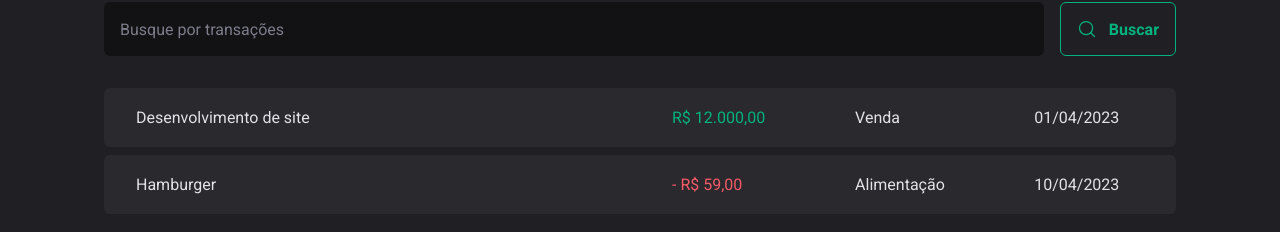
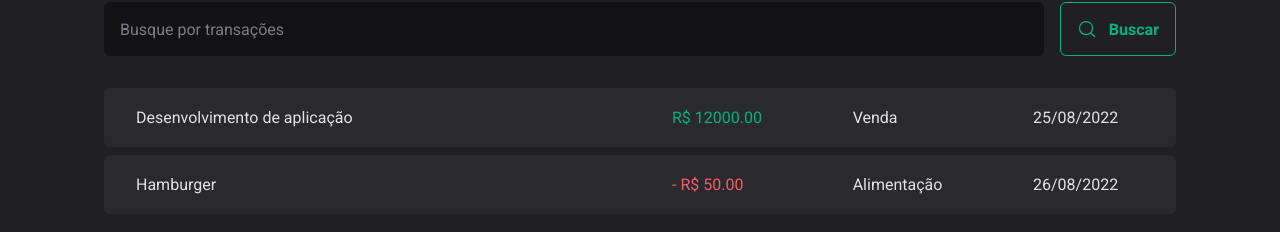
Before and after one commit to felipemjesus/rocketseat-reactjs, a React (Vite) app in the folder aulas/03-consumo-de-api/: page / in a window 1280 px wide. Shown: the part 342-574 px from the top of the page. Built offline with nearby package versions, Linux system fonts and the light colour scheme; data requests are answered from the project's data file.

Commit message:
Aula - Realizando requisição HTTP

```diff
--- a/aulas/03-consumo-de-api/src/pages/Transactions/index.tsx
+++ b/aulas/03-consumo-de-api/src/pages/Transactions/index.tsx
@@ -1,9 +1,31 @@
+import { useEffect, useState } from "react";
 import { Header } from "../../components/Header";
 import { Summary } from "../../components/Summary";
 import { SearchForm } from "./SearchForm";
 import { PriceHighlight, TransactionsContainer, TransactionsTable } from "./styles";
 
+interface Transaction {
+  id: number;
+  description: string;
+  type: 'income' | 'outcome';
+  price: number;
+  category: string;
+  createdAt: string;
+}
+
 export function Transactions() {
+  const [transactions, setTransactions] = useState<Transaction[]>([]);
+
+  const loadTransactions = async () => {
+    const response = await fetch('http://localhost:3333/transactions');
+    const data = await response.json();
+    setTransactions(data);
+  };
+
+  useEffect(() => {
+    loadTransactions();
+  }, []);
+
   return (
     <div>
       <Header />
@@ -14,26 +36,18 @@ export function Transactions() {
 
         <TransactionsTable>
           <tbody>
-            <tr>
-              <td width="50%">Desenvolvimento de site</td>
-              <td>
-                <PriceHighlight variant="income">
-                  R$ 12.000,00
-                </PriceHighlight>
-              </td>
-              <td>Venda</td>
-              <td>01/04/2023</td>
-            </tr>
-            <tr>
-              <td width="50%">Hamburger</td>
-              <td>
-                <PriceHighlight variant="outcome">
-                  - R$ 59,00
-                </PriceHighlight>
-              </td>
-              <td>Alimentação</td>
-              <td>10/04/2023</td>
-            </tr>
+            {transactions.map(transaction => (
+              <tr key={transaction.id}>
+                <td width="50%">{transaction.description}</td>
+                <td>
+                  <PriceHighlight variant={transaction.type}>
+                    {transaction.type === 'outcome' ? `- R$ ${transaction.price.toFixed(2)}` : `R$ ${transaction.price.toFixed(2)}`}
+                  </PriceHighlight>
+                </td>
+                <td>{transaction.category}</td>
+                <td>{new Intl.DateTimeFormat('pt-BR').format(new Date(transaction.createdAt))}</td>
+              </tr>
+            ))}
           </tbody>
         </TransactionsTable>
       </TransactionsContainer>
```
